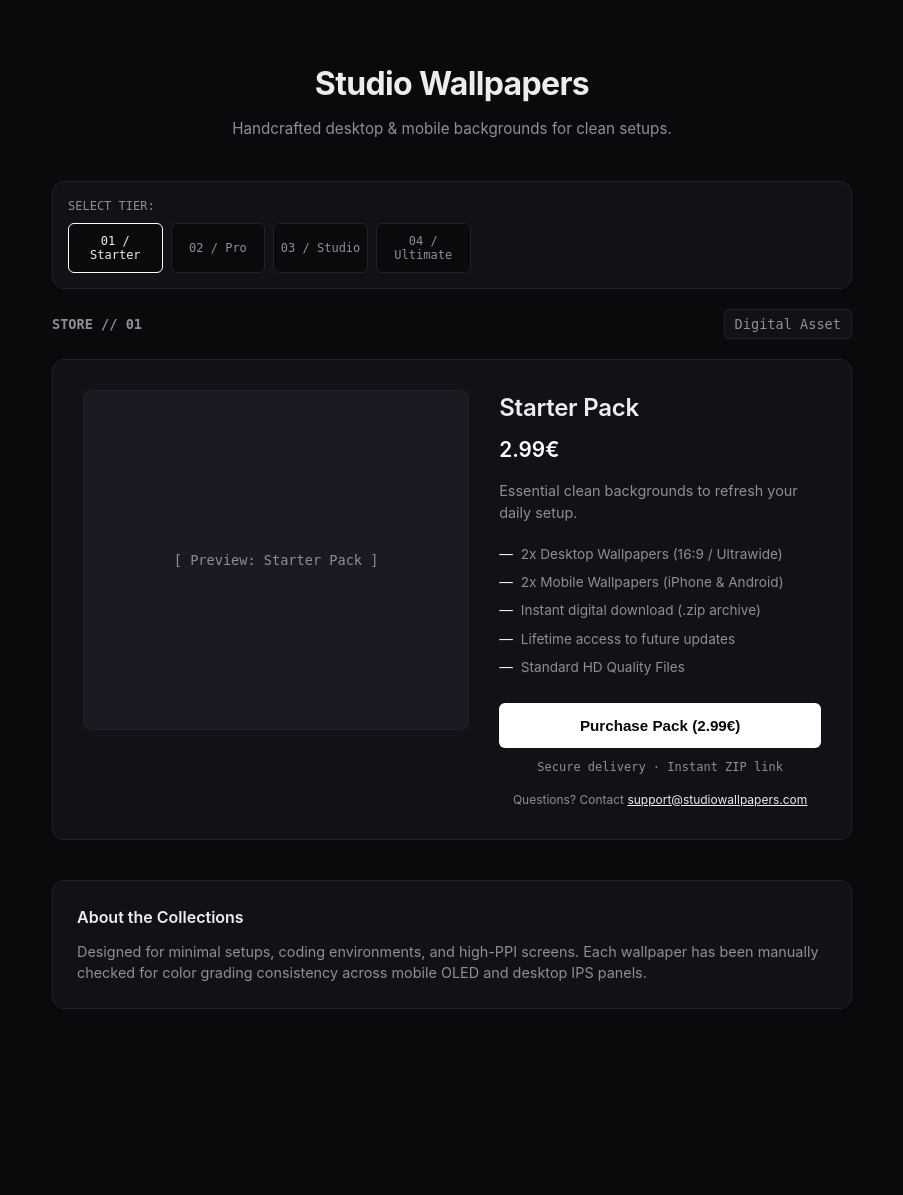
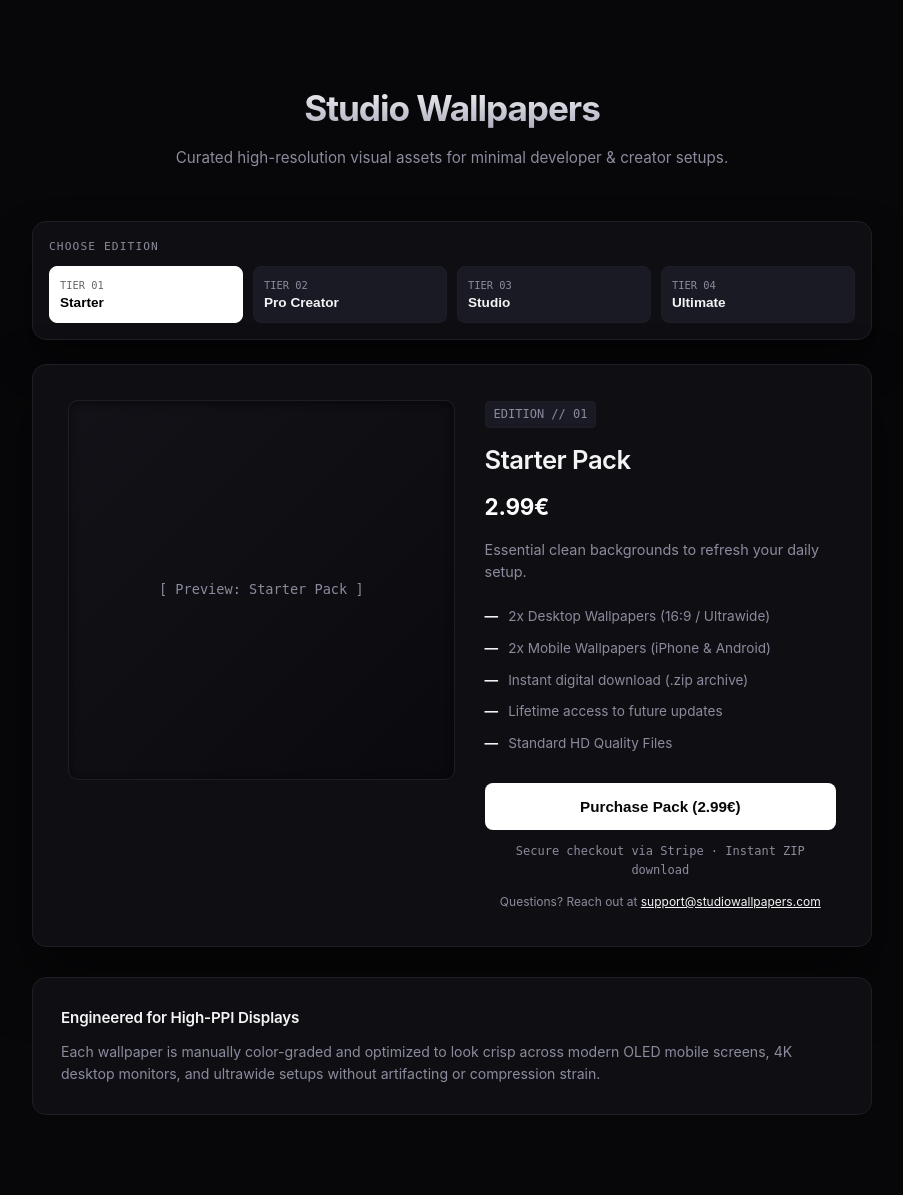
Before and after one commit to td3w/noxelstudio, a Flask app: page / in a window 1280 px wide. Shown: the whole page, without its empty margins (188-1091 px from the left). Before the commit the page ends 1009 px from the top, so only its background shows below. Run offline with Flask 3, Linux system fonts and the light colour scheme; some libraries are stand-ins or nearby versions.

Commit message:
Turn thumbnail row into interactive switcher tabs

```diff
--- a/templates/index.html
+++ b/templates/index.html
@@ -3,15 +3,19 @@
 <head>
     <meta charset="UTF-8">
     <meta name="viewport" content="width=device-width, initial-scale=1.0">
-    <title>Studio Wallpapers | Collections</title>
+    <title>Studio Wallpapers // Collections</title>
     <style>
         :root {
-            --bg: #0a0a0c;
-            --surface: #121216;
-            --border: #22222a;
-            --text: #ededef;
-            --muted: #8e8e99;
+            --bg: #070709;
+            --surface: #0f0f13;
+            --surface-hover: #16161c;
+            --border: #1e1e26;
+            --border-active: #3f3f4e;
+            --text: #f4f4f6;
+            --muted: #8b8b9e;
             --accent: #ffffff;
+            --accent-dim: #1a1a24;
+            --glow: rgba(255, 255, 255, 0.03);
         }
         * { box-sizing: border-box; }
         body {
@@ -19,63 +23,127 @@
             color: var(--text);
             font-family: -apple-system, BlinkMacSystemFont, "Segoe UI", Roboto, Helvetica, Arial, sans-serif;
             margin: 0;
-            padding: 60px 20px;
+            padding: 80px 20px;
             display: flex;
             justify-content: center;
-            line-height: 1.5;
+            line-height: 1.6;
         }
         .wrapper {
             width: 100%;
-            max-width: 800px;
+            max-width: 840px;
         }
         .header-title {
             text-align: center;
-            margin-bottom: 40px;
+            margin-bottom: 50px;
         }
         .header-title h1 {
-            font-size: 2rem;
+            font-size: 2.2rem;
             margin: 0 0 10px 0;
-            letter-spacing: -0.02em;
+            font-weight: 700;
+            letter-spacing: -0.03em;
+            background: linear-gradient(180deg, #fff 0%, #a1a1b5 100%);
+            -webkit-background-clip: text;
+            -webkit-text-fill-color: transparent;
         }
         .header-title p {
             color: var(--muted);
             font-size: 0.95rem;
             margin: 0;
+            font-weight: 400;
         }
-        .nav {
-            display: flex;
-            justify-content: space-between;
-            align-items: center;
-            margin-bottom: 20px;
-            font-size: 0.85rem;
-            color: var(--muted);
-            font-family: monospace;
-        }
-        .nav span {
+
+        /* Switcher Bar */
+        .switcher-card {
             background: var(--surface);
             border: 1px solid var(--border);
-            padding: 4px 10px;
-            border-radius: 4px;
+            border-radius: 14px;
+            padding: 16px;
+            margin-bottom: 24px;
+            box-shadow: 0 20px 40px rgba(0,0,0,0.4);
         }
+        .switcher-label {
+            font-size: 0.7rem;
+            font-family: monospace;
+            color: var(--muted);
+            letter-spacing: 0.1em;
+            margin-bottom: 10px;
+            display: block;
+        }
+        .thumb-row {
+            display: grid;
+            grid-template-columns: repeat(4, 1fr);
+            gap: 10px;
+        }
+        @media (max-width: 600px) {
+            .thumb-row { grid-template-columns: repeat(2, 1fr); }
+        }
+        .thumb-btn {
+            background: var(--accent-dim);
+            border: 1px solid var(--border);
+            border-radius: 8px;
+            padding: 12px 10px;
+            cursor: pointer;
+            transition: all 0.25s cubic-bezier(0.16, 1, 0.3, 1);
+            display: flex;
+            flex-direction: column;
+            gap: 4px;
+            text-align: left;
+        }
+        .thumb-btn:hover {
+            background: var(--surface-hover);
+            border-color: var(--border-active);
+        }
+        .thumb-btn.active {
+            background: #ffffff;
+            border-color: #ffffff;
+            color: #000000;
+        }
+        .thumb-btn.active .btn-tier { color: rgba(0,0,0,0.6); }
+        .thumb-btn.active .btn-name { color: #000000; font-weight: 700; }
+
+        .btn-tier {
+            font-size: 0.65rem;
+            font-family: monospace;
+            color: var(--muted);
+            text-transform: uppercase;
+        }
+        .btn-name {
+            font-size: 0.85rem;
+            font-weight: 600;
+            color: var(--text);
+        }
+
+        /* Product Box */
+        .product-panel {
+            display: none;
+            opacity: 0;
+            transition: opacity 0.3s ease;
+        }
+        .product-panel.active {
+            display: block;
+            opacity: 1;
+        }
+
         .product-grid {
             display: grid;
-            grid-template-columns: 1.2fr 1fr;
+            grid-template-columns: 1.1fr 1fr;
             gap: 30px;
             background: var(--surface);
             border: 1px solid var(--border);
-            border-radius: 12px;
-            padding: 30px;
-            margin-bottom: 40px;
+            border-radius: 14px;
+            padding: 35px;
+            box-shadow: 0 30px 60px rgba(0,0,0,0.5);
         }
         @media (max-width: 768px) {
-            .product-grid { grid-template-columns: 1fr; padding: 20px; }
+            .product-grid { grid-template-columns: 1fr; padding: 24px; }
         }
+
         .preview-pane { display: flex; flex-direction: column; gap: 12px; }
         .main-img {
             width: 100%;
-            height: 340px;
-            background: #1a1a22;
-            border-radius: 8px;
+            height: 380px;
+            background: linear-gradient(135deg, #121218 0%, #0a0a0e 100%);
+            border-radius: 10px;
             border: 1px solid var(--border);
             display: flex;
             align-items: center;
@@ -83,89 +151,89 @@
             font-family: monospace;
             color: var(--muted);
             font-size: 0.85rem;
-            transition: background 0.3s ease;
+            box-shadow: inset 0 2px 10px rgba(0,0,0,0.5);
         }
-        .thumb-row {
-            display: grid;
-            grid-template-columns: repeat(4, 1fr);
-            gap: 8px;
+
+        .details-pane { display: flex; flex-direction: column; justify-content: space-between; }
+
+        .nav-tag {
+            font-size: 0.75rem;
+            font-family: monospace;
+            color: var(--muted);
+            margin-bottom: 12px;
+            display: inline-block;
+            background: var(--accent-dim);
+            border: 1px solid var(--border);
+            padding: 3px 8px;
+            border-radius: 4px;
         }
-        .thumb-btn {
-            height: 50px;
-            background: var(--bg);
-            border: 1px solid var(--border);
-            border-radius: 6px;
-            cursor: pointer;
-            transition: border-color 0.2s, background 0.2s;
-            display: flex;
-            align-items: center;
-            justify-content: center;
-            font-size: 0.75rem;
-            color: var(--muted);
-            font-family: monospace;
+
+        h2.product-title {
+            font-size: 1.6rem;
+            margin: 0 0 8px 0;
+            font-weight: 600;
+            letter-spacing: -0.02em;
         }
-        .thumb-btn:hover, .thumb-btn.active {
-            border-color: var(--accent);
-            color: var(--text);
+        .price-tag {
+            font-size: 1.4rem;
+            font-weight: 700;
+            margin-bottom: 14px;
+            color: #ffffff;
+            letter-spacing: -0.01em;
         }
-        .details-pane { display: flex; flex-direction: column; justify-content: space-between; }
-        h2.product-title { font-size: 1.5rem; margin: 0 0 8px 0; font-weight: 600; letter-spacing: -0.01em; }
-        .price-tag { font-size: 1.3rem; font-weight: 600; margin-bottom: 15px; color: #ffffff; }
-        .desc { font-size: 0.9rem; color: var(--muted); margin-bottom: 20px; }
+        .desc { font-size: 0.9rem; color: var(--muted); margin-bottom: 24px; line-height: 1.5; }
 
         .specs-list {
             list-style: none;
             padding: 0;
-            margin: 0 0 25px 0;
+            margin: 0 0 28px 0;
             font-size: 0.85rem;
             color: var(--muted);
         }
         .specs-list li {
-            margin-bottom: 8px;
+            margin-bottom: 10px;
             display: flex;
             align-items: center;
-            gap: 8px;
+            gap: 10px;
         }
         .specs-list li::before {
             content: "—";
             color: var(--text);
+            font-weight: bold;
         }
+
         .btn-action {
             width: 100%;
             background: var(--accent);
-            color: var(--bg);
+            color: #070709;
             border: none;
-            padding: 14px;
+            padding: 15px;
             font-size: 0.95rem;
             font-weight: 600;
-            border-radius: 6px;
+            border-radius: 8px;
             cursor: pointer;
-            transition: opacity 0.2s;
+            transition: transform 0.1s ease, opacity 0.2s;
         }
-        .btn-action:hover { opacity: 0.9; }
+        .btn-action:hover { opacity: 0.92; }
+        .btn-action:active { transform: scale(0.98); }
+
         .meta-footer {
             text-align: center;
             font-size: 0.75rem;
             color: var(--muted);
-            margin-top: 10px;
+            margin-top: 12px;
             font-family: monospace;
         }
+
         .section-box {
             background: var(--surface);
             border: 1px solid var(--border);
-            border-radius: 12px;
-            padding: 24px;
-            margin-top: 40px;
+            border-radius: 14px;
+            padding: 28px;
+            margin-top: 30px;
         }
-        .section-box h3 { font-size: 1rem; margin: 0 0 12px 0; font-weight: 600; }
-        .section-box p { margin: 0; font-size: 0.9rem; color: var(--muted); }
-
-        .product-panel {
-            display: none;
-        }
-        .product-panel.active {
-            display: block;
-        }
+        .section-box h3 { font-size: 0.95rem; margin: 0 0 10px 0; font-weight: 600; letter-spacing: -0.01em; }
+        .section-box p { margin: 0; font-size: 0.88rem; color: var(--muted); }
     </style>
 </head>
 <body>
@@ -173,39 +241,45 @@
     <div class="wrapper">
         <div class="header-title">
             <h1>Studio Wallpapers</h1>
-            <p>Handcrafted desktop & mobile backgrounds for clean setups.</p>
+            <p>Curated high-resolution visual assets for minimal developer & creator setups.</p>
         </div>
 
-        <!-- Thumbnail Navigation Bar (Controls which package is shown) -->
-        <div class="product-grid" style="padding: 15px; margin-bottom: 20px;">
-            <div style="width: 100%; display: flex; flex-direction: column; gap: 8px;">
-                <span style="font-size: 0.75rem; font-family: monospace; color: var(--muted);">SELECT TIER:</span>
-                <div class="thumb-row">
-                    <button class="thumb-btn active" onclick="switchProduct(0, this)">01 / Starter</button>
-                    <button class="thumb-btn" onclick="switchProduct(1, this)">02 / Pro</button>
-                    <button class="thumb-btn" onclick="switchProduct(2, this)">03 / Studio</button>
-                    <button class="thumb-btn" onclick="switchProduct(3, this)">04 / Ultimate</button>
-                </div>
+        <!-- Interactive Tier Switcher Card -->
+        <div class="switcher-card">
+            <span class="switcher-label">CHOOSE EDITION</span>
+            <div class="thumb-row">
+                <button class="thumb-btn active" onclick="switchProduct(0, this)">
+                    <span class="btn-tier">Tier 01</span>
+                    <span class="btn-name">Starter</span>
+                </button>
+                <button class="thumb-btn" onclick="switchProduct(1, this)">
+                    <span class="btn-tier">Tier 02</span>
+                    <span class="btn-name">Pro Creator</span>
+                </button>
+                <button class="thumb-btn" onclick="switchProduct(2, this)">
+                    <span class="btn-tier">Tier 03</span>
+                    <span class="btn-name">Studio</span>
+                </button>
+                <button class="thumb-btn" onclick="switchProduct(3, this)">
+                    <span class="btn-tier">Tier 04</span>
+                    <span class="btn-name">Ultimate</span>
+                </button>
             </div>
         </div>
 
         <!-- Dynamic Product Panels -->
         {% for product in products %}
         <div class="product-panel {% if loop.first %}active{% endif %}" id="panel-{{ loop.index0 }}">
-            <div class="nav">
-                <strong>STORE // {{ product.id }}</strong>
-                <span>Digital Asset</span>
-            </div>
-
             <div class="product-grid">
                 <div class="preview-pane">
-                    <div class="main-img" style="background: {{ product.previews[0] }};">
+                    <div class="main-img">
                         [ Preview: {{ product.name }} ]
                     </div>
                 </div>
 
                 <div class="details-pane">
                     <div>
+                        <div class="nav-tag">EDITION // {{ product.id }}</div>
                         <h2 class="product-title">{{ product.name }}</h2>
                         <div class="price-tag">{{ product.price }}€</div>
                         <p class="desc">{{ product.subtitle }}</p>
@@ -219,9 +293,9 @@
 
                     <div>
                         <button class="btn-action" onclick="window.location.href='{{ product.stripe_link }}'">Purchase Pack ({{ product.price }}€)</button>
-                        <div class="meta-footer">Secure delivery · Instant ZIP link</div>
-                        <div style="text-align: center; font-size: 0.75rem; color: var(--muted); margin-top: 15px;">
-                            Questions? Contact <a href="mailto:{{ product.support_email }}" style="color: var(--text);">{{ product.support_email }}</a>
+                        <div class="meta-footer">Secure checkout via Stripe · Instant ZIP download</div>
+                        <div style="text-align: center; font-size: 0.75rem; color: var(--muted); margin-top: 12px;">
+                            Questions? Reach out at <a href="mailto:{{ product.support_email }}" style="color: var(--text); text-decoration: underline;">{{ product.support_email }}</a>
                         </div>
                     </div>
                 </div>
@@ -230,22 +304,22 @@
         {% endfor %}
 
         <div class="section-box">
-            <h3>About the Collections</h3>
-            <p>Designed for minimal setups, coding environments, and high-PPI screens. Each wallpaper has been manually checked for color grading consistency across mobile OLED and desktop IPS panels.</p>
+            <h3>Engineered for High-PPI Displays</h3>
+            <p>Each wallpaper is manually color-graded and optimized to look crisp across modern OLED mobile screens, 4K desktop monitors, and ultrawide setups without artifacting or compression strain.</p>
         </div>
     </div>
 
     <script>
         function switchProduct(index, clickedBtn) {
-            // Hide all product panels
+            // Hide all panels
             document.querySelectorAll('.product-panel').forEach(panel => {
                 panel.classList.remove('active');
             });
 
-            // Show the selected product panel
+            // Show target panel
             document.getElementById('panel-' + index).classList.add('active');
 
-            // Update active state on buttons
+            // Update button styles
             document.querySelectorAll('.thumb-btn').forEach(btn => {
                 btn.classList.remove('active');
             });
```
